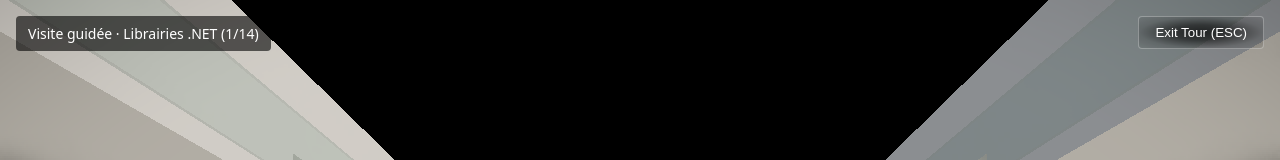
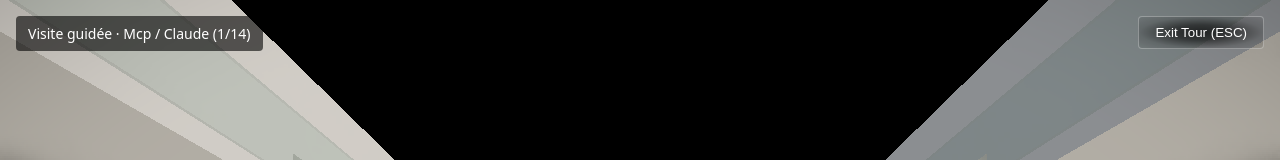
Before and after one commit to phmatray/museum, a React (Vite) app: page / in a window 1280 px wide. Both pictures are taken after a click on the button "Start Guided Tour". Shown: the top 160 px of the page. Built offline with nearby package versions, Linux system fonts and the light colour scheme; no server answers.

Commit message:
fix(scene): brancher la minimap et la visite sur le thème de l'accrochage (#43) (#47)
* chore(#43): scaffold draft PR for minimap/visite guidée theme fix

* fix(scene): brancher la minimap et la visite sur le thème de l'accrochage

```diff
--- a/src/components/GuidedTour.tsx
+++ b/src/components/GuidedTour.tsx
@@ -3,10 +3,12 @@
  * La marche elle-même est conduite par `PlanPlayer` le long de
  * `buildTourItinerary`, par le même `step()` que le clavier.
  */
+import { useAccrochage, themeName } from '../hooks/useAccrochage'
 import { VISITE as STOPS } from '../plan/tour'
 import { useGameStore } from '../stores/gameStore'
 
 export function GuidedTour() {
+  const accrochage = useAccrochage()
   const tourActive = useGameStore((s) => s.tourActive)
   const etape = useGameStore((s) => s.tourEtape)
   if (!tourActive) return null
@@ -19,7 +21,7 @@ export function GuidedTour() {
         background: 'rgba(0,0,0,0.6)', color: 'white', borderRadius: 4, font: '14px system-ui, sans-serif',
       }}
     >
-      Visite guidée · {stop?.name} ({etape + 1}/{STOPS.length})
+      Visite guidée · {stop && themeName(accrochage, stop.roomId, stop.level, stop.name)} ({etape + 1}/{STOPS.length})
     </div>
   )
 }
--- a/src/components/Minimap.tsx
+++ b/src/components/Minimap.tsx
@@ -7,6 +7,7 @@
  * se décide (niveau, salle, repère) vient de `plan/minimap.ts`.
  */
 import { useMemo } from 'react'
+import { useAccrochage, themeName } from '../hooks/useAccrochage'
 import { MUSEE } from '../plan/musee'
 import { projectForMinimap } from '../plan/minimap'
 import { S, renderLevel } from '../plan/svg'
@@ -18,6 +19,7 @@ const PORTEE = 3
 const OUVERTURE = 0.5
 
 export function Minimap() {
+  const accrochage = useAccrochage()
   const visiteur = useGameStore((s) => s.visiteur)
   const vue = visiteur && projectForMinimap(MUSEE, visiteur)
   const level = vue?.level ?? MUSEE.spawn.level
@@ -30,7 +32,8 @@ export function Minimap() {
     const a = p.yaw + d
     return `${p.x - Math.sin(a) * PORTEE * S},${p.y - Math.cos(a) * PORTEE * S}`
   }).join(' ')
-  const nom = room?.name ?? MUSEE.levels.find((l) => l.id === level)?.name
+  const repliNom = MUSEE.levels.find((l) => l.id === level)?.name ?? ''
+  const nom = room ? themeName(accrochage, room.id, level, room.name) : repliNom
 
   return (
     <figure
--- /dev/null
+++ b/src/hooks/useAccrochage.ts
@@ -0,0 +1,34 @@
+/**
+ * L'accrochage courant (#43) : déplacé depuis `src/scene/PlanToiles.tsx`, où il
+ * était défini localement et invisible à la minimap et à la visite guidée.
+ * `PlanToiles`, `Minimap` et `GuidedTour` partagent désormais ce même fetch.
+ */
+import { useEffect, useState } from 'react'
+
+import type { Accrochage } from '../plan/hang'
+import { parseAccrochage } from '../schema'
+
+export function useAccrochage(): Accrochage | null {
+  const [accrochage, setAccrochage] = useState<Accrochage | null>(null)
+  useEffect(() => {
+    let vivant = true
+    fetch(`${import.meta.env.BASE_URL}data/accrochage.json`)
+      .then((r) => {
+        if (!r.ok) throw new Error(`HTTP ${r.status}`)
+        return r.json().then(parseAccrochage)
+      })
+      .then(
+        (charge) => vivant && setAccrochage(charge),
+        (erreur: unknown) => console.error('accrochage.json indisponible', erreur),
+      )
+    return () => {
+      vivant = false
+    }
+  }, [])
+  return accrochage
+}
+
+/** Le thème que l'accrochage donne à une salle ; `repli` si absent ou pas encore chargé. */
+export function themeName(accrochage: Accrochage | null, roomId: string, level: number, repli: string): string {
+  return accrochage?.rooms.find((r) => r.id === roomId && r.level === level)?.name ?? repli
+}
--- a/src/scene/PlanToiles.tsx
+++ b/src/scene/PlanToiles.tsx
@@ -10,11 +10,10 @@ import { useEffect, useMemo, useState } from 'react'
 import { Text } from '@react-three/drei'
 
 import type { Hanging } from '../builders/artwork'
+import { useAccrochage } from '../hooks/useAccrochage'
 import { atlasResource, type AtlasTextures } from '../io/arrayTexture'
-import type { Accrochage } from '../plan/hang'
 import { MUSEE } from '../plan/musee'
 import { INT as DEMI_MUR } from '../plan/svg'
-import { parseAccrochage } from '../schema'
 import { CanvasInstances, FrameInstances } from './ArtworkLayer'
 import { THEME_INK } from './cartelStyle'
 import { computePoses } from './planToilesGeometry'
@@ -78,34 +77,6 @@ export function PlanToiles({ level }: { level: number }) {
 
 const AUCUNE: ReadonlySet<string> = new Set()
 
-/**
- * Chargé en effet, pas par `use()` : un accrochage absent ou en retard ne doit
- * ni masquer les murs derrière le Suspense, ni faire tomber la visite.
- *
- * Exporté pour le test : c'est le seul point où `accrochage.json` traverse le
- * schéma zod, et `computePoses` (testé à part) ne voit plus cette étape.
- */
-// eslint-disable-next-line react-refresh/only-export-components -- exporté pour le test, pas pour être réutilisé ailleurs
-export function useAccrochage(): Accrochage | null {
-  const [accrochage, setAccrochage] = useState<Accrochage | null>(null)
-  useEffect(() => {
-    let vivant = true
-    fetch(`${import.meta.env.BASE_URL}data/accrochage.json`)
-      .then((r) => {
-        if (!r.ok) throw new Error(`HTTP ${r.status}`)
-        return r.json().then(parseAccrochage)
-      })
-      .then(
-        (charge) => vivant && setAccrochage(charge),
-        (erreur: unknown) => console.error('accrochage.json indisponible', erreur),
-      )
-    return () => {
-      vivant = false
-    }
-  }, [])
-  return accrochage
-}
-
 /** Comme dans `ArtworkLayer` : sans atlas, les cadres restent et la scène ne tombe pas. */
 function useAtlas(): AtlasTextures | null {
   const [atlas, setAtlas] = useState<AtlasTextures | null>(null)
```
Also changed, not shown: 2 other files (tests, documents, lock files or other folders).
